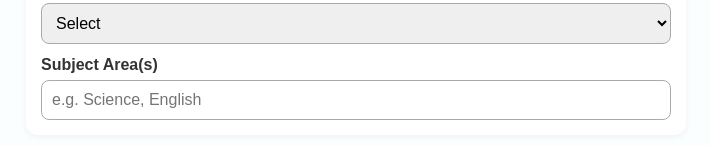
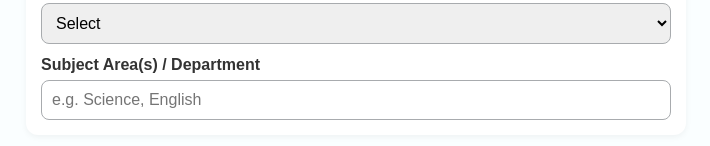
Before and after one commit to darylvivarch/programme-survey, a plain HTML site: page index.html in a window 1280 px wide. Shown: the part 550-696 px from the top of the page, without its empty margins (284-994 px from the left). Drawn offline with Linux system fonts and the light colour scheme.

Commit message:
Update index.html

```diff
--- a/index.html
+++ b/index.html
@@ -42,7 +42,7 @@
         </select>
         <input type="text" id="roleOther" name="Role_Other" placeholder="Please specify" style="display:none;" />
 
-        <label>Subject Area(s)</label>
+        <label>Subject Area(s) / Department</label>
         <input type="text" name="Subject Area(s)" placeholder="e.g. Science, English" />
       </section>
 
```
